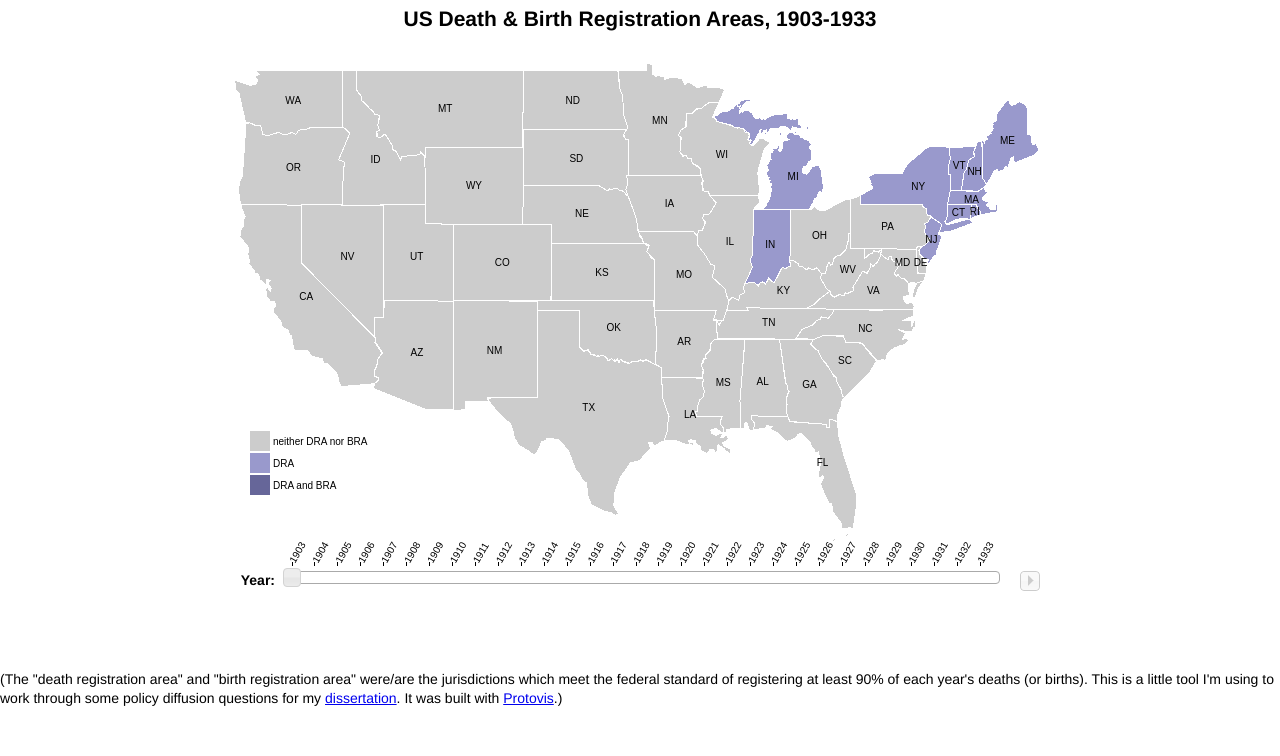
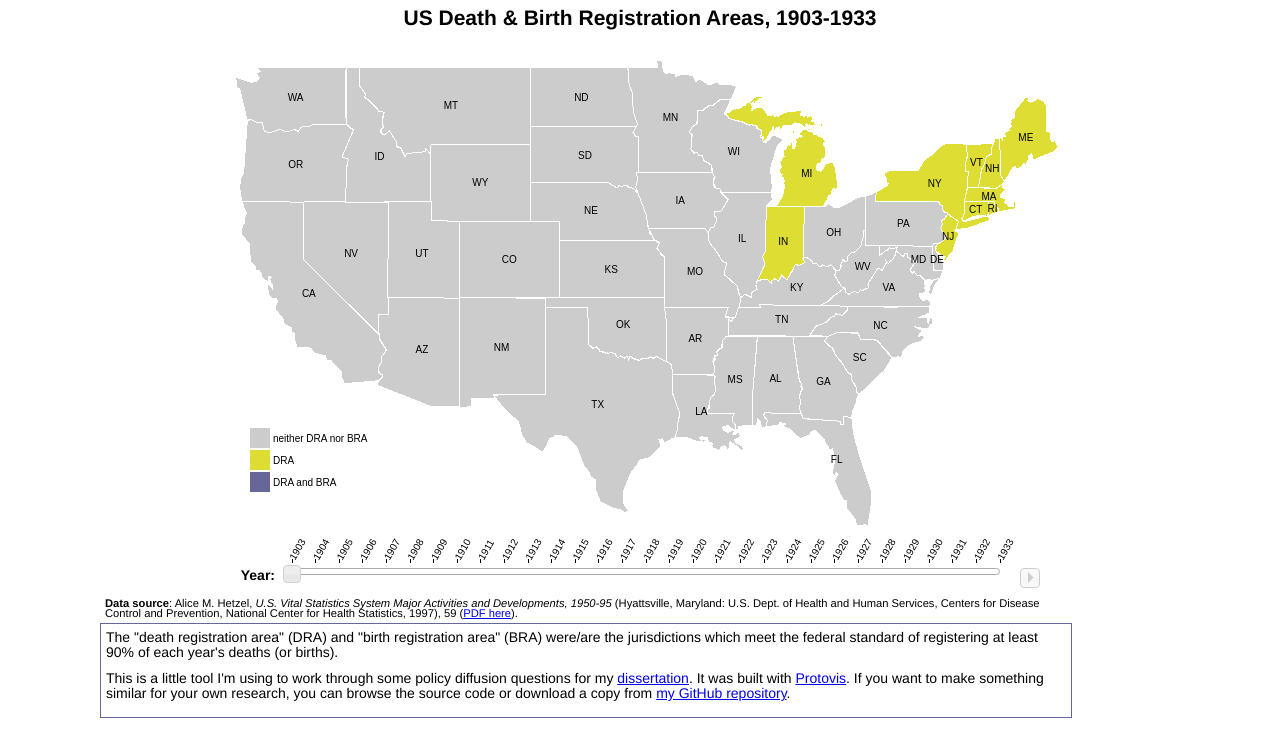
Before and after one commit to cliotropic/sandbox, a plain HTML site: page regarea_maps/index.html in a window 1280 px wide. Drawn offline with Linux system fonts and the light colour scheme.

Commit message:
Reformatted; added explanations

```diff
--- a/regarea_maps/birthreg_grid_simple.js
+++ b/regarea_maps/birthreg_grid_simple.js
@@ -1,3 +1,8 @@
+// State-level data on death registration and birth registration.
+// In the US, a registration area is the set of jurisdictions which
+// register at least 90 percent of each year's (deaths|births|marriages).
+// Source: Alice M. Hetzel, U.S. Vital Statistics System Major Activities and Developments, 1950-95 (Hyattsville, Maryland: U.S. Dept. of Health and Human Services, Centers for Disease Control and Prevention, National Center for Health Statistics, 1997), 57.
+
 var birthreg = {
  'AL':  {
 	 state: 'ALABAMA',
--- a/regarea_maps/index.html
+++ b/regarea_maps/index.html
@@ -11,14 +11,13 @@
     <script type="text/javascript" src="birthreg_grid_simple.js"></script>
 
     <style type="text/css">
-
 #fig {
   width: 900px;
-  height: 460px;
+  height: 550px;
 }
 
 #container {
-  height: 10px;
+  height: 30px;
 }
 
 #yearSlider {
@@ -26,6 +25,7 @@
   left: 100;
   right: 90;
   margin-top: 0;
+  height: 5;
 }
 
 #yearLabel {
@@ -33,6 +33,7 @@
   left: 0;
   width: 85;
   text-align: right;
+  height:50;
 }
 
 #play {
@@ -58,32 +59,37 @@ $(yearSlider).slider({
 
 var year = birthreg.minYear;
 
-var w = 890,
+// These adjust how wide the scale of years on the slider is
+var w = 910,
     h = 500,
     yearsMargin = 100;
-
-var scale = pv.Geo.scale()
-    .domain({lng: -128, lat: 24}, {lng: -64, lat: 50})
-    .range({x: 0, y: 0}, {x: w, y: h});
 
 var yearsScale = pv.Scale.linear()
     .domain(birthreg.minYear, birthreg.maxYear)
     .range(yearsMargin + 2, w - yearsMargin);
 
-// TO DO: clean this mess up with some bitwise logic.
+// Sets up how to draw the geo data from us_lowres.js
+var scale = pv.Geo.scale()
+    .domain({lng: -128, lat: 24}, {lng: -64, lat: 50})
+    .range({x: 0, y: 0}, {x: w, y: h});
+
+
+// TO DO: clean this mess up with some bitwise logic,
+//        put it together with the col() function.
 var labels = ["neither DRA nor BRA", "DRA", "DRA and BRA"];
-var colors = pv.colors("#CCCCCC","#9999cc","#666699");
+var colors = pv.colors("#CCCCCC","#dddd33","#666699");
 
+// Colors for a state, given a year and the state's data
 var col = function(y, d) {
   var inBRA = (y >= d.year_entered_birth_reg_area);
   var inDRA = (y >= d.year_entered_death_reg_area);
-  if (!inBRA && !inDRA) return "#CCCCCC";
-  if (!inBRA && inDRA) return "#9999cc";
-  if (inBRA && inDRA) return "#666699";
+  if (!inBRA && !inDRA) return "#CCCCCC";  // gray
+  if (!inBRA && inDRA) return "#dddd33";   // light yellow
+  if (inBRA && inDRA) return "#666699";    // dark purple
   return "#000000";
 };
 
-// Find the centroid for each state
+// Find the centroid for each state, for drawing state labels
 us_lowres.forEach(function(c) {
   c.code = c.code.toUpperCase();
   c.centLatLon = centroid(c.borders[0]);
@@ -103,7 +109,7 @@ function playClick() {
       if (year >= birthreg.maxYear) stop();
       $(yearSlider).slider('value', year);
       vis.render();
-    }, 900);
+    }, 600);
   }
 }
 
@@ -182,8 +188,19 @@ vis.render();
     </div>
 
   </div>
+</div> <!-- fig -->
+</div> <!-- center -->
+
+<div style="vertical-align:top; text-align:center">
+<div id="source"><b>Data source</b>: Alice M. Hetzel, <em>U.S. Vital Statistics System Major Activities and Developments, 1950-95</em> (Hyattsville, Maryland: U.S. Dept. of Health and Human Services, Centers for Disease Control and Prevention, National Center for Health Statistics, 1997), 59 (<a href="http://www.cdc.gov/nchs/data/misc/usvss.pdf">PDF here</a>).
 </div>
-<div style="width:90%; top-margin:10px; border:1px solid purple;display:table-row; vertical-align:top;">
-(The "death registration area" and "birth registration area" were/are the jurisdictions which meet the federal standard of registering at least 90% of each year's deaths (or births). This is a little tool I'm using to work through some policy diffusion questions for my <a href="http://cliotropic.org/blog/about/#research">dissertation</a>. It was built with <a href="http://vis.stanford.edu/protovis/">Protovis</a>.)
-</div></body>
+<div id="comments">
+<p>The "death registration area" (DRA) and "birth registration area" (BRA) were/are the jurisdictions which meet the federal standard of registering at least 90% of each year's deaths (or births).
+</p>
+<p>This is a little tool I'm using to work through some policy diffusion questions for my <a href="http://cliotropic.org/blog/about/#research">dissertation</a>. It was built with <a href="http://vis.stanford.edu/protovis/">Protovis</a>. If you want to make something similar for your own research, you can browse the source code or download a copy from <a href="https://github.com/cliotropic/sandbox/tree/master/regarea_maps">my GitHub repository</a>.
+</div>
+</div>
+
+
+</body>
 </html>
--- a/regarea_maps/libs/ex.css
+++ b/regarea_maps/libs/ex.css
@@ -1,13 +1,11 @@
 body {
   margin: 0;
   display: table;
-  height: 90%;
-  width: 100%;
-  font: 14px/134% Helvetica Neue, sans-serif;
+  font: 14px/110% Helvetica Neue, sans-serif;
 }
 
 #center {
-  display: table-cell;
+  display: table-row;
   vertical-align: top;
 }
 
@@ -16,6 +14,28 @@ body {
   margin: auto;
 }
 
+#source {
+  font-size: 80%;
+  line-height: 90%;
+  width:75%;
+  margin:0 100px 0 100px;
+  text-align:left;
+  padding:5px;
+
+}
+
+#comments {
+	width:75%;
+	margin:0px 100px 0 100px;
+	border: 1px solid #666699;
+	text-align:left;
+	padding:5px;
+}
+
+#comments p {
+	margin:1px 0 10px 0;
+}
+
 h2 {
   text-align:center;
   margin-top:10px;
```
